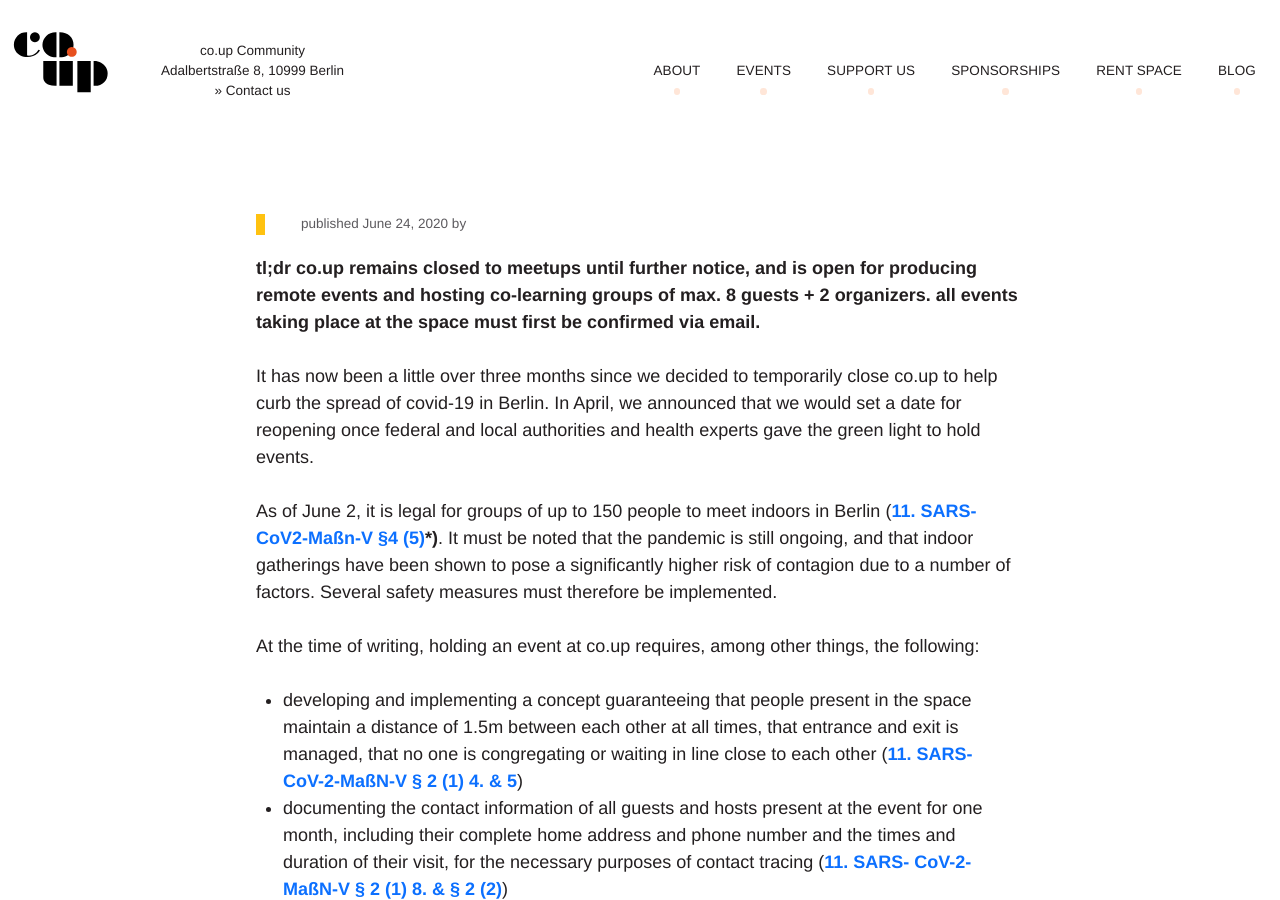
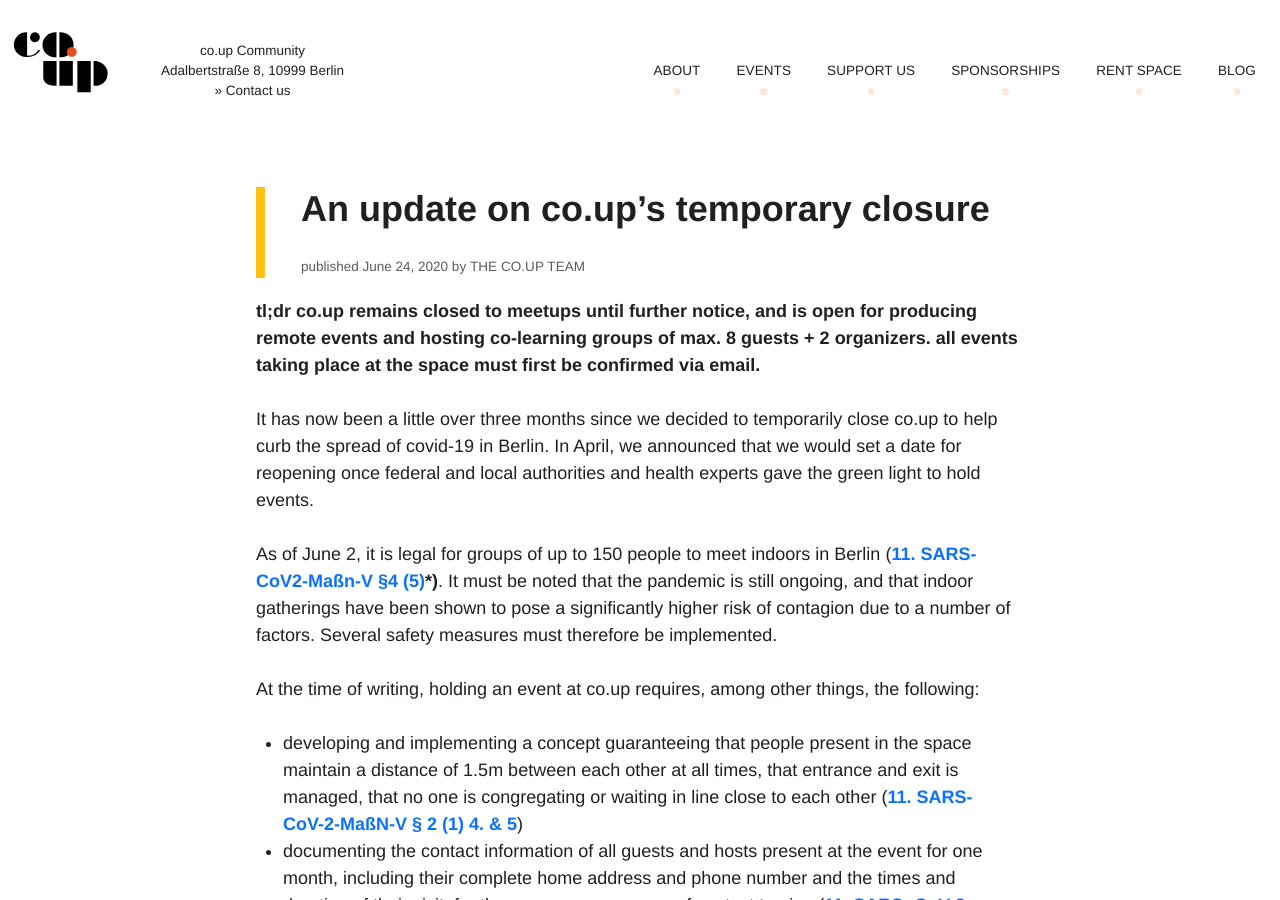
Before and after one commit to co-up/co-up.de, a Jekyll site: the page built from _posts/2020-06-24-an-update-on-coups-temporary-closure.md, in a window 1280 px wide and 900 px high. Built offline with Jekyll 4.4.1, drawn with Linux system fonts in a browser that asks for light colours; our own code applies the rules of GitHub Pages for plain Markdown files; comment, search, counter and statistics services are not loaded.

Commit message:
fix apostrohe

```diff
--- a/_posts/2020-06-24-an-update-on-coups-temporary-closure.md
+++ b/_posts/2020-06-24-an-update-on-coups-temporary-closure.md
@@ -1,6 +1,6 @@
 ---
 layout: post
-title: 'An update on co.up's temporary closure'
+title: 'An update on co.up’s temporary closure'
 author: The co.up team
 ---
 **tl;dr co.up remains closed to meetups until further notice, and is open for producing remote events and hosting co-learning groups of max. 8 guests + 2 organizers. all events taking place at the space must first be confirmed via email.**
```
